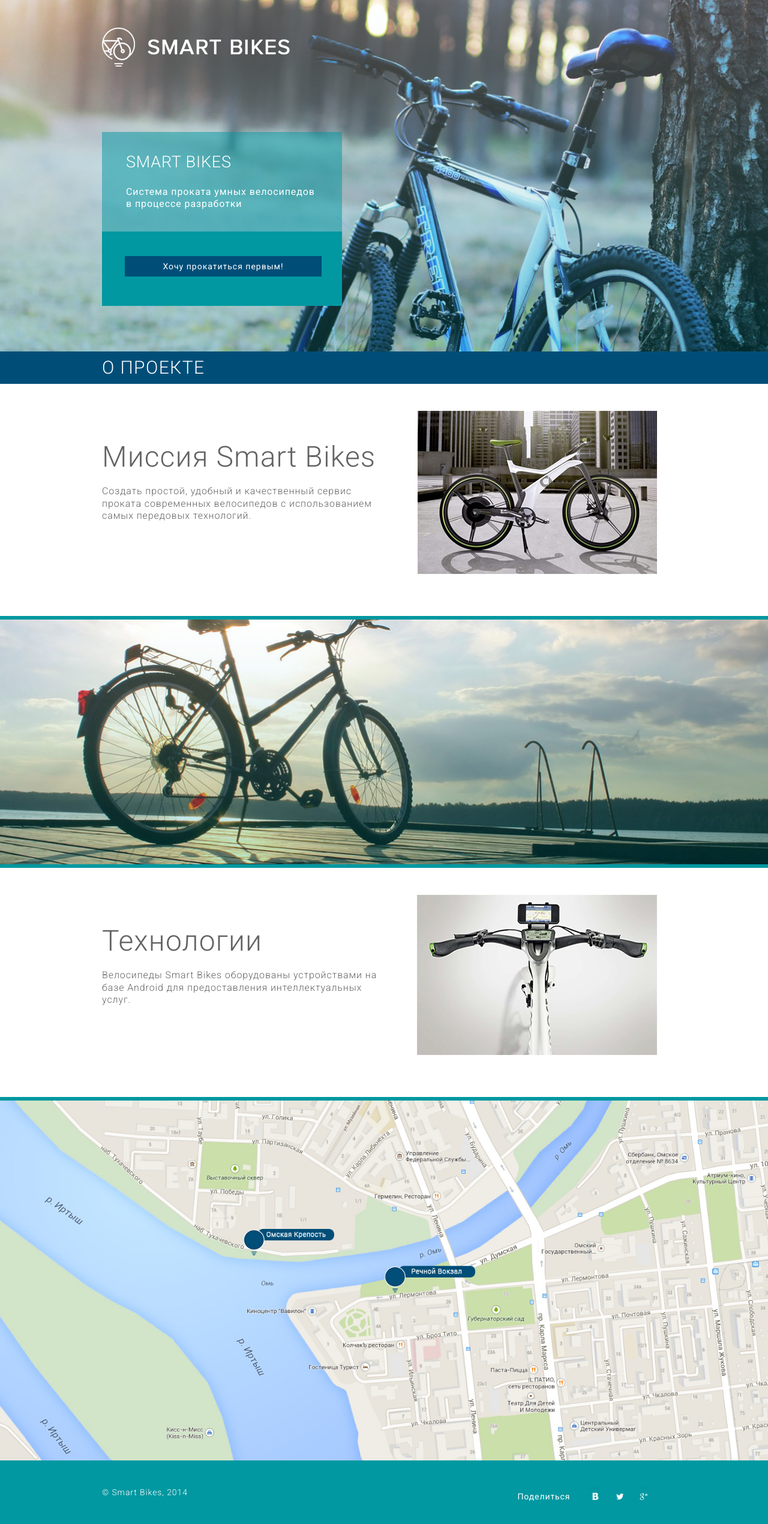
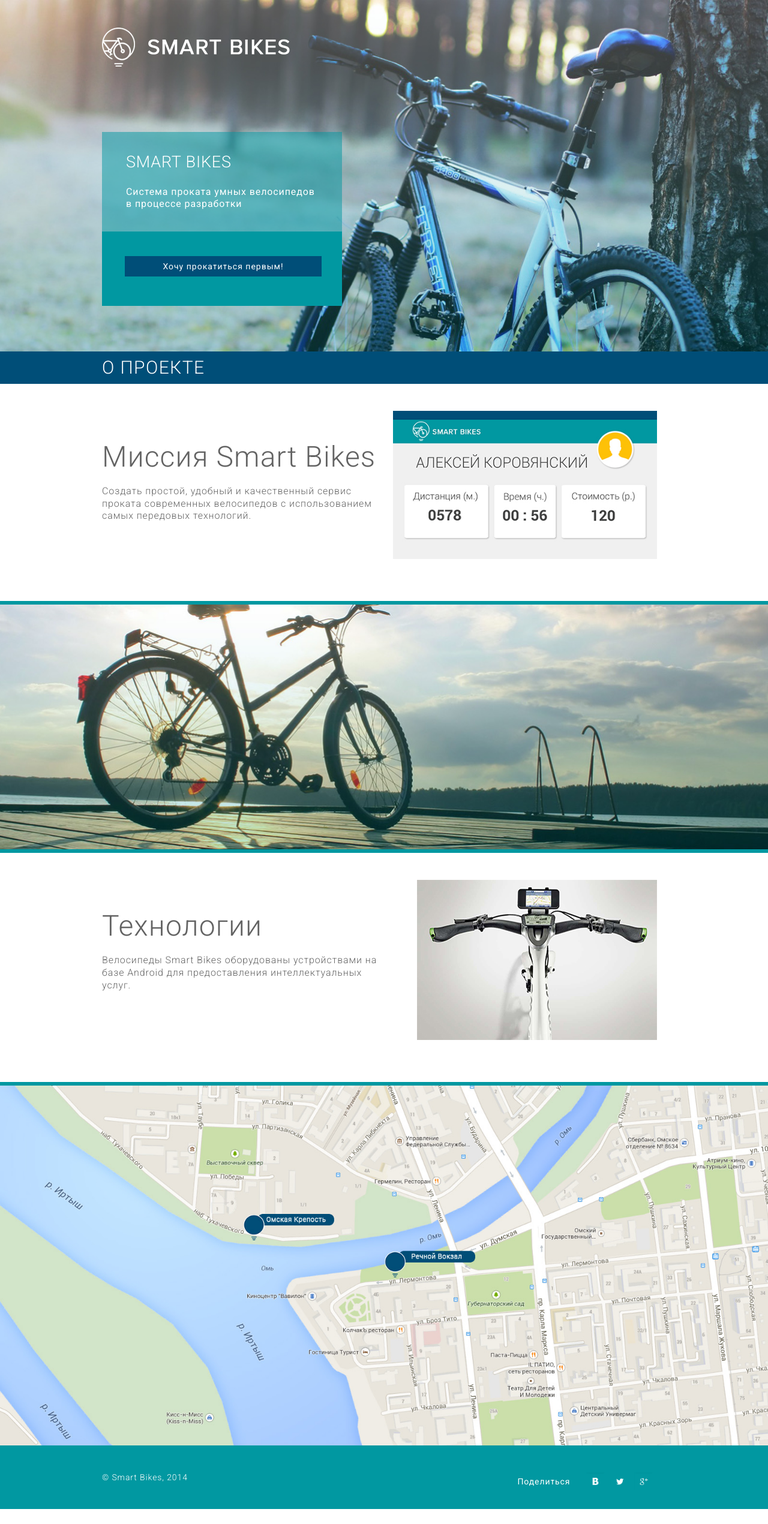
Before and after one commit to blan4/SmartBikesLanding, a Jekyll site: the page built from index.html, in a window 1280 px wide. Shown: the whole page at 60% size. Built offline with Jekyll 4.4.1, drawn with Linux system fonts in a browser that asks for light colours; nearby versions of some CDN libraries; after the commit the page ends 2516 px from its top, so only the background shows below that.

Commit message:
add appp pic

```diff
--- a/index.html
+++ b/index.html
@@ -9,7 +9,7 @@
       <p class="light">Создать простой, удобный и качественный сервис проката современных велосипедов с использованием самых передовых технологий.</p>
     </div>
     <div class="col-md-6">
-      <img src='img/bike_1.jpg' class="img-responsive righter" />
+      <img src='img/android_app.jpg' class="img-responsive righter" />
     </div>
   </div>
 </div>
```
Also changed, not shown: img/android_app.jpg (added).
